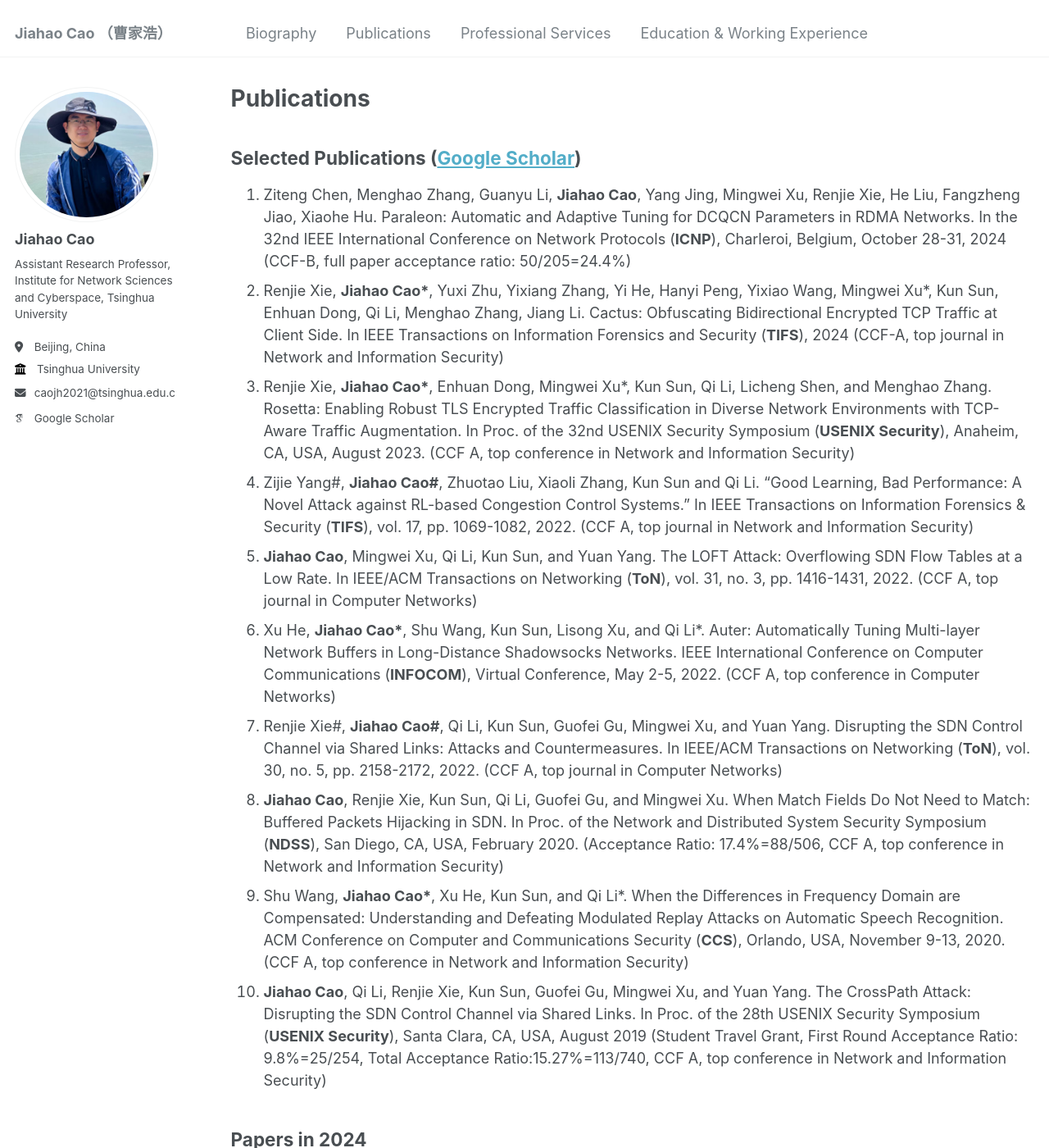
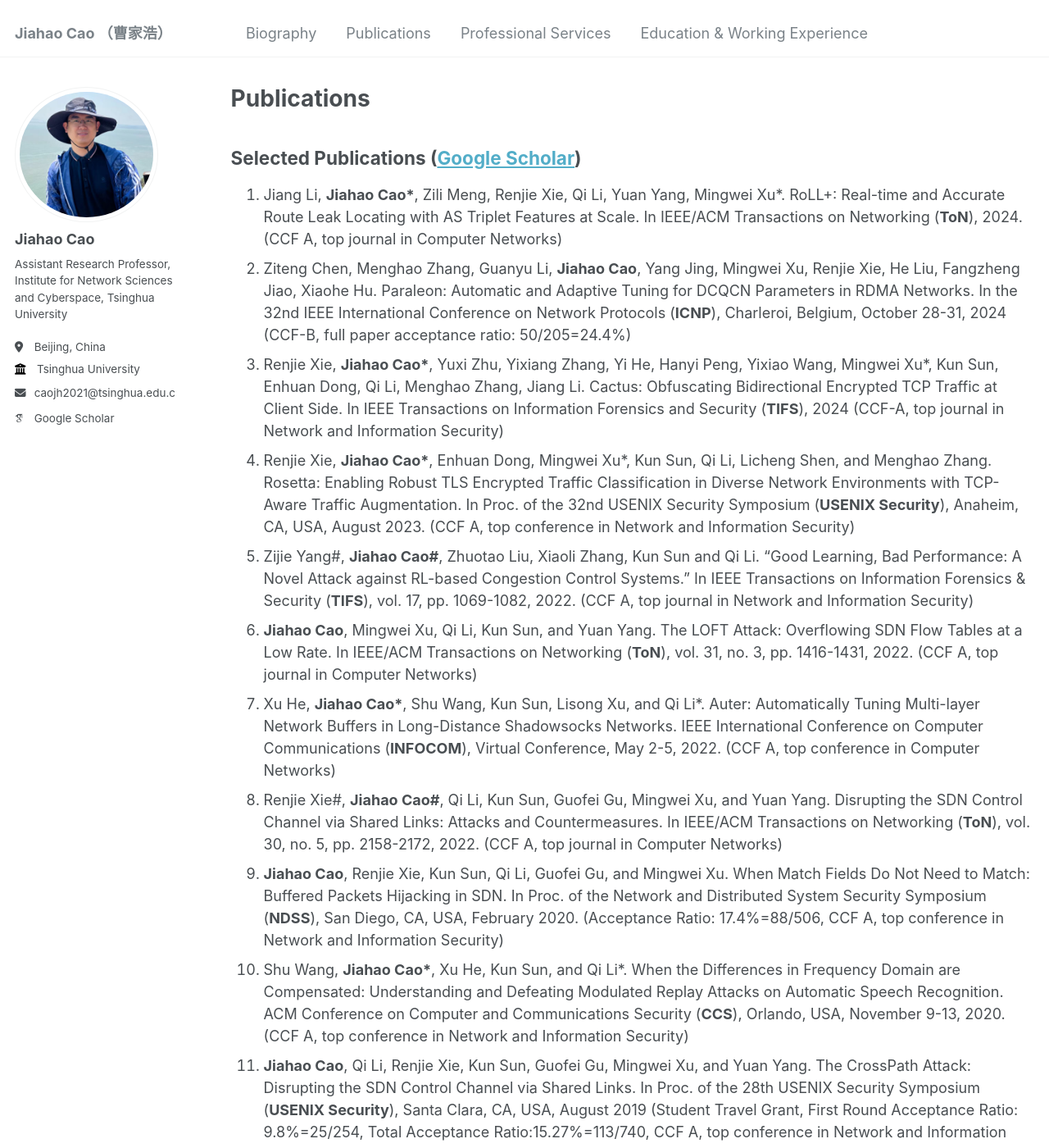
Before and after one commit to caojh15/caojh15.github.io, a Jekyll site: the page built from _pages/publications.md, in a window 1280 px wide and 1400 px high. Shown: the whole window at 82% size. Built offline with Jekyll 4.4.1, drawn with Linux system fonts in a browser that asks for light colours; some web fonts are replaced; some of the changed text lies outside the part shown.

Commit message:
Update publications.md

```diff
--- a/_pages/publications.md
+++ b/_pages/publications.md
@@ -5,21 +5,23 @@ permalink: /publications/
 author_profile: true
 ---
 ## Selected Publications ([Google Scholar](https://scholar.google.com.hk/citations?user=eDrMOVkAAAAJ&hl))
-1. Ziteng Chen, Menghao Zhang, Guanyu Li, **Jiahao Cao**, Yang Jing, Mingwei Xu, Renjie Xie, He Liu, Fangzheng Jiao, Xiaohe Hu. Paraleon: Automatic and Adaptive Tuning for DCQCN Parameters in RDMA Networks. In the 32nd IEEE International Conference on Network Protocols (**ICNP**), Charleroi, Belgium, October 28-31, 2024 (CCF-B, full paper acceptance ratio: 50/205=24.4%)
-2. Renjie Xie, **Jiahao Cao\***, Yuxi Zhu, Yixiang Zhang, Yi He, Hanyi Peng, Yixiao Wang, Mingwei Xu*, Kun Sun, Enhuan Dong, Qi Li, Menghao Zhang, Jiang Li. Cactus: Obfuscating Bidirectional Encrypted TCP Traffic at Client Side. In IEEE Transactions on Information Forensics and Security (**TIFS**), 2024 (CCF-A, top journal in Network and Information Security)
-3. Renjie Xie, **Jiahao Cao\***, Enhuan Dong, Mingwei Xu*, Kun Sun, Qi Li, Licheng Shen, and Menghao Zhang. Rosetta: Enabling Robust TLS Encrypted Traffic Classification in Diverse Network Environments with TCP-Aware Traffic Augmentation. In Proc. of the 32nd USENIX Security Symposium (**USENIX Security**), Anaheim, CA, USA, August 2023. (CCF A, top conference in Network and Information Security)
-4. Zijie Yang#, **Jiahao Cao#**, Zhuotao Liu, Xiaoli Zhang, Kun Sun and Qi Li. "Good Learning, Bad Performance: A Novel Attack against RL-based Congestion Control Systems." In IEEE Transactions on Information Forensics & Security (**TIFS**), vol. 17, pp. 1069-1082, 2022. (CCF A, top journal in Network and Information Security)
-5. **Jiahao Cao**, Mingwei Xu, Qi Li, Kun Sun, and Yuan Yang. The LOFT Attack: Overflowing SDN Flow Tables at a Low Rate. In IEEE/ACM Transactions on Networking (**ToN**), vol. 31, no. 3, pp. 1416-1431, 2022. (CCF A,  top journal in Computer Networks)
-6. Xu He, **Jiahao Cao\***, Shu Wang, Kun Sun, Lisong Xu, and Qi Li*. Auter: Automatically Tuning Multi-layer Network Buffers in Long-Distance Shadowsocks Networks. IEEE International Conference on Computer Communications (**INFOCOM**), Virtual Conference, May 2-5, 2022. (CCF A, top conference in Computer Networks)
-7. Renjie Xie#, **Jiahao Cao#**, Qi Li, Kun Sun, Guofei Gu, Mingwei Xu, and Yuan Yang. Disrupting the SDN Control Channel via Shared Links: Attacks and Countermeasures. In IEEE/ACM Transactions on Networking (**ToN**), vol. 30, no. 5, pp. 2158-2172, 2022. (CCF A, top journal in Computer Networks)
-8. **Jiahao Cao**, Renjie Xie, Kun Sun, Qi Li, Guofei Gu, and Mingwei Xu. When Match Fields Do Not Need to Match: Buffered Packets Hijacking in SDN. In Proc. of the Network and Distributed System Security Symposium (**NDSS**), San Diego, CA, USA, February 2020. (Acceptance Ratio: 17.4%=88/506, CCF A, top conference in Network and Information Security)
-9. Shu Wang, **Jiahao Cao\***, Xu He, Kun Sun, and Qi Li*. When the Differences in Frequency Domain are Compensated: Understanding and Defeating Modulated Replay Attacks on Automatic Speech Recognition. ACM Conference on Computer and Communications Security (**CCS**), Orlando, USA, November 9-13, 2020. (CCF A, top conference in Network and Information Security)
-10. **Jiahao Cao**, Qi Li, Renjie Xie, Kun Sun, Guofei Gu, Mingwei Xu, and Yuan Yang. The CrossPath Attack: Disrupting the SDN Control Channel via Shared Links. In Proc. of the 28th USENIX Security Symposium (**USENIX Security**), Santa Clara, CA, USA, August 2019 (Student Travel Grant, First Round Acceptance Ratio: 9.8%=25/254, Total Acceptance Ratio:15.27%=113/740, CCF A,  top conference in Network and Information Security)
+1. Jiang Li, **Jiahao Cao\***, Zili Meng, Renjie Xie, Qi Li, Yuan Yang, Mingwei Xu*. RoLL+: Real-time and Accurate Route Leak Locating with AS Triplet Features at Scale. In IEEE/ACM Transactions on Networking (**ToN**), 2024. (CCF A,  top journal in Computer Networks)
+2. Ziteng Chen, Menghao Zhang, Guanyu Li, **Jiahao Cao**, Yang Jing, Mingwei Xu, Renjie Xie, He Liu, Fangzheng Jiao, Xiaohe Hu. Paraleon: Automatic and Adaptive Tuning for DCQCN Parameters in RDMA Networks. In the 32nd IEEE International Conference on Network Protocols (**ICNP**), Charleroi, Belgium, October 28-31, 2024 (CCF-B, full paper acceptance ratio: 50/205=24.4%)
+3. Renjie Xie, **Jiahao Cao\***, Yuxi Zhu, Yixiang Zhang, Yi He, Hanyi Peng, Yixiao Wang, Mingwei Xu*, Kun Sun, Enhuan Dong, Qi Li, Menghao Zhang, Jiang Li. Cactus: Obfuscating Bidirectional Encrypted TCP Traffic at Client Side. In IEEE Transactions on Information Forensics and Security (**TIFS**), 2024 (CCF-A, top journal in Network and Information Security)
+4. Renjie Xie, **Jiahao Cao\***, Enhuan Dong, Mingwei Xu*, Kun Sun, Qi Li, Licheng Shen, and Menghao Zhang. Rosetta: Enabling Robust TLS Encrypted Traffic Classification in Diverse Network Environments with TCP-Aware Traffic Augmentation. In Proc. of the 32nd USENIX Security Symposium (**USENIX Security**), Anaheim, CA, USA, August 2023. (CCF A, top conference in Network and Information Security)
+5. Zijie Yang#, **Jiahao Cao#**, Zhuotao Liu, Xiaoli Zhang, Kun Sun and Qi Li. "Good Learning, Bad Performance: A Novel Attack against RL-based Congestion Control Systems." In IEEE Transactions on Information Forensics & Security (**TIFS**), vol. 17, pp. 1069-1082, 2022. (CCF A, top journal in Network and Information Security)
+6. **Jiahao Cao**, Mingwei Xu, Qi Li, Kun Sun, and Yuan Yang. The LOFT Attack: Overflowing SDN Flow Tables at a Low Rate. In IEEE/ACM Transactions on Networking (**ToN**), vol. 31, no. 3, pp. 1416-1431, 2022. (CCF A,  top journal in Computer Networks)
+7. Xu He, **Jiahao Cao\***, Shu Wang, Kun Sun, Lisong Xu, and Qi Li*. Auter: Automatically Tuning Multi-layer Network Buffers in Long-Distance Shadowsocks Networks. IEEE International Conference on Computer Communications (**INFOCOM**), Virtual Conference, May 2-5, 2022. (CCF A, top conference in Computer Networks)
+8. Renjie Xie#, **Jiahao Cao#**, Qi Li, Kun Sun, Guofei Gu, Mingwei Xu, and Yuan Yang. Disrupting the SDN Control Channel via Shared Links: Attacks and Countermeasures. In IEEE/ACM Transactions on Networking (**ToN**), vol. 30, no. 5, pp. 2158-2172, 2022. (CCF A, top journal in Computer Networks)
+9. **Jiahao Cao**, Renjie Xie, Kun Sun, Qi Li, Guofei Gu, and Mingwei Xu. When Match Fields Do Not Need to Match: Buffered Packets Hijacking in SDN. In Proc. of the Network and Distributed System Security Symposium (**NDSS**), San Diego, CA, USA, February 2020. (Acceptance Ratio: 17.4%=88/506, CCF A, top conference in Network and Information Security)
+10. Shu Wang, **Jiahao Cao\***, Xu He, Kun Sun, and Qi Li*. When the Differences in Frequency Domain are Compensated: Understanding and Defeating Modulated Replay Attacks on Automatic Speech Recognition. ACM Conference on Computer and Communications Security (**CCS**), Orlando, USA, November 9-13, 2020. (CCF A, top conference in Network and Information Security)
+11. **Jiahao Cao**, Qi Li, Renjie Xie, Kun Sun, Guofei Gu, Mingwei Xu, and Yuan Yang. The CrossPath Attack: Disrupting the SDN Control Channel via Shared Links. In Proc. of the 28th USENIX Security Symposium (**USENIX Security**), Santa Clara, CA, USA, August 2019 (Student Travel Grant, First Round Acceptance Ratio: 9.8%=25/254, Total Acceptance Ratio:15.27%=113/740, CCF A,  top conference in Network and Information Security)
 
 ## Papers in 2024
-1. Ziteng Chen, Menghao Zhang, Guanyu Li, **Jiahao Cao**, Yang Jing, Mingwei Xu, Renjie Xie, He Liu, Fangzheng Jiao, Xiaohe Hu. Paraleon: Automatic and Adaptive Tuning for DCQCN Parameters in RDMA Networks. In the 32nd IEEE International Conference on Network Protocols (**ICNP**), Charleroi, Belgium, October 28-31, 2024 (CCF-B, full paper acceptance ratio: 50/205=24.4%)
-2. Renjie Xie, **Jiahao Cao\***, Yuxi Zhu, Yixiang Zhang, Yi He, Hanyi Peng, Yixiao Wang, Mingwei Xu*, Kun Sun, Enhuan Dong, Qi Li, Menghao Zhang, Jiang Li. Cactus: Obfuscating Bidirectional Encrypted TCP Traffic at Client Side. In IEEE Transactions on Information Forensics and Security (**TIFS**), 2024 (CCF-A, top journal in Network and Information Security)
-3. Shiguang Zhang, **Jiahao Cao\***, Menghao Zhang, Mingwei Xu, Wei Han, Yanbin Zhai, Zhiming Zhang. Co4U: Efficient and Robust HTTP Message Compression for Edge Computing Networks. In SIGCOMM Posters and Demos, Sydney, Australia, August 4-8, 2024
+1. Jiang Li, **Jiahao Cao\***, Zili Meng, Renjie Xie, Qi Li, Yuan Yang, Mingwei Xu*. RoLL+: Real-time and Accurate Route Leak Locating with AS Triplet Features at Scale. In IEEE/ACM Transactions on Networking (**ToN**), 2024. (CCF A,  top journal in Computer Networks)
+2. Ziteng Chen, Menghao Zhang, Guanyu Li, **Jiahao Cao**, Yang Jing, Mingwei Xu, Renjie Xie, He Liu, Fangzheng Jiao, Xiaohe Hu. Paraleon: Automatic and Adaptive Tuning for DCQCN Parameters in RDMA Networks. In the 32nd IEEE International Conference on Network Protocols (**ICNP**), Charleroi, Belgium, October 28-31, 2024 (CCF-B, full paper acceptance ratio: 50/205=24.4%)
+3. Renjie Xie, **Jiahao Cao\***, Yuxi Zhu, Yixiang Zhang, Yi He, Hanyi Peng, Yixiao Wang, Mingwei Xu*, Kun Sun, Enhuan Dong, Qi Li, Menghao Zhang, Jiang Li. Cactus: Obfuscating Bidirectional Encrypted TCP Traffic at Client Side. In IEEE Transactions on Information Forensics and Security (**TIFS**), 2024 (CCF-A, top journal in Network and Information Security)
+4. Shiguang Zhang, **Jiahao Cao\***, Menghao Zhang, Mingwei Xu, Wei Han, Yanbin Zhai, Zhiming Zhang. Co4U: Efficient and Robust HTTP Message Compression for Edge Computing Networks. In SIGCOMM Posters and Demos, Sydney, Australia, August 4-8, 2024
 
 ## Papers in 2023
 1. Renjie Xie, **Jiahao Cao\***, Enhuan Dong, Mingwei Xu*, Kun Sun, Qi Li, Licheng Shen, and Menghao Zhang. Rosetta: Enabling Robust TLS Encrypted Traffic Classification in Diverse Network Environments with TCP-Aware Traffic Augmentation. In Proc. of the 32nd USENIX Security Symposium (**USENIX Security**), Anaheim, CA, USA, August 2023. (CCF A, top conference in Network and Information Security)
```
